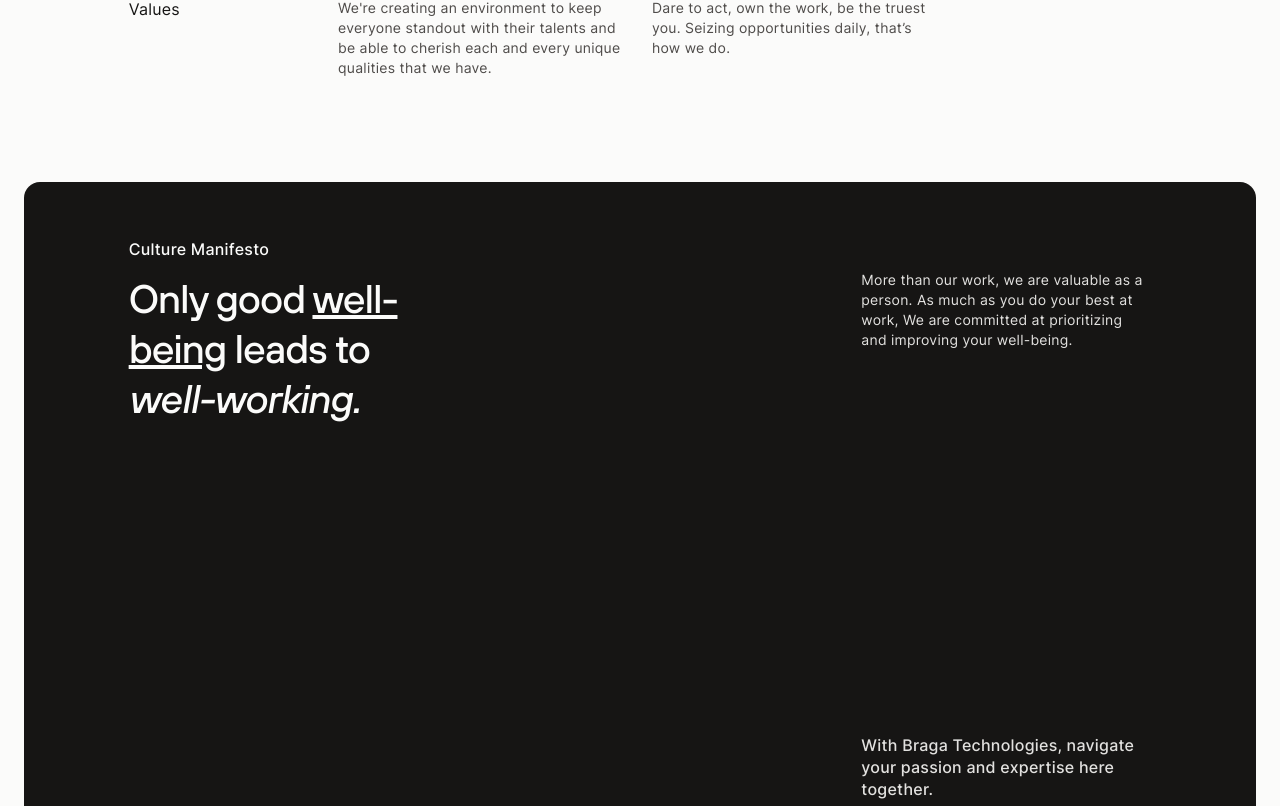
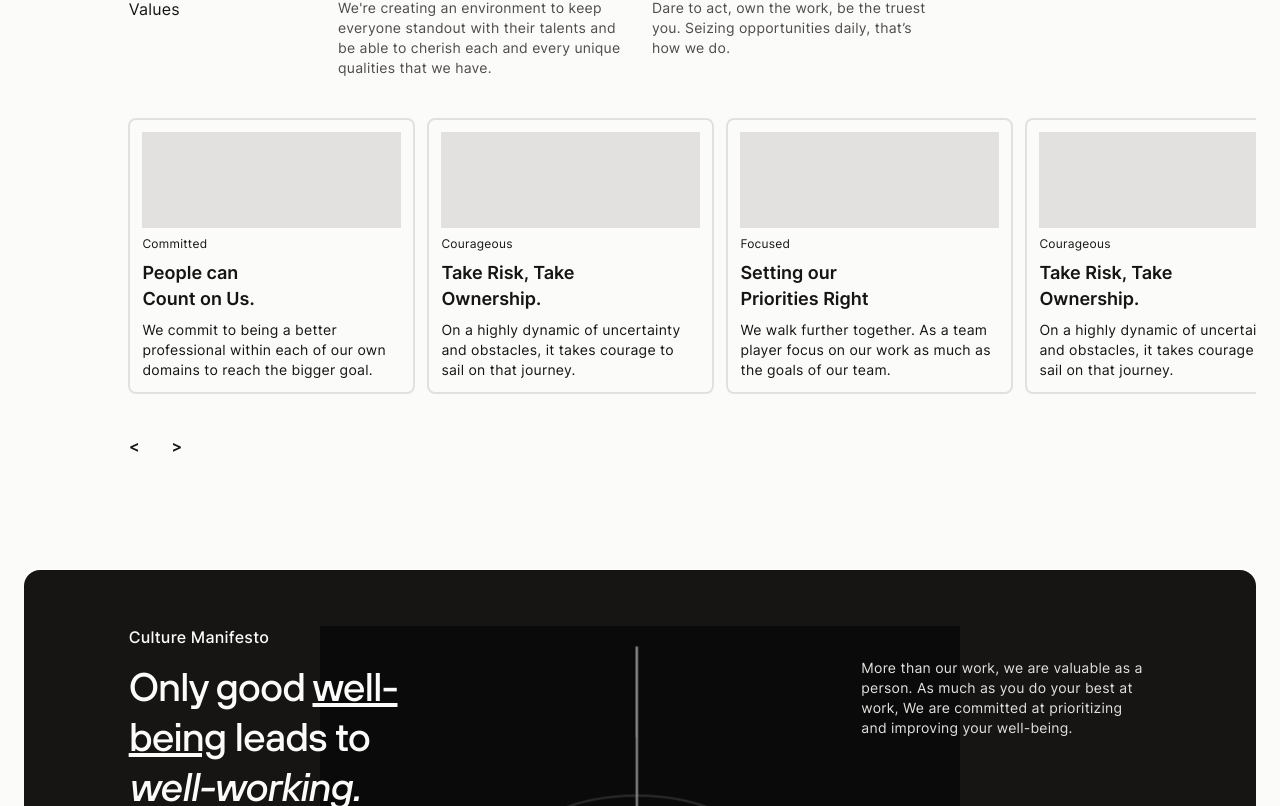
Before and after one commit to FelineJTD/braga-technologies-main-site, a Next.js app: page /company/culture in a window 1280 px wide. Shown: the part 334-1140 px from the top of the page. Built offline with nearby package versions, Linux system fonts and the light colour scheme.

Commit message:
add bg image to scroll area

```diff
--- a/pages/company/culture.js
+++ b/pages/company/culture.js
@@ -7,6 +7,29 @@ import CardTeam from '../../components/card-team';
 export default function Culture() {
   const Departments = ['Management', 'Design', 'Development', 'Technology', 'Operation', 'General Affairs', 'Others'];
   const lastSectionImage = "https://picsum.photos/1080/1920";
+
+  const Values = [
+    {
+      title: 'Committed',
+      headline: 'People can Count on Us.',
+      desc: 'We commit to being a better professional within each of our own domains to reach the bigger goal.',
+    },
+    {
+      title: 'Courageous',
+      headline: 'Take Risk, Take Ownership.',
+      desc: 'On a highly dynamic of uncertainty and obstacles, it takes courage to sail on that journey.',
+    },
+    {
+      title: 'Focused',
+      headline: 'Setting our Priorities Right',
+      desc: 'We walk further together. As a team player focus on our work as much as the goals of our team.',
+    },
+    {
+      title: 'Courageous',
+      headline: 'Take Risk, Take Ownership.',
+      desc: 'On a highly dynamic of uncertainty and obstacles, it takes courage to sail on that journey.',
+    },
+  ]
 
   const Team = [
     {
@@ -65,6 +88,20 @@ export default function Culture() {
     },
   ]
 
+  const valuesRef = useRef();
+
+  // ** scroll **
+  const scroll = (elementRef, scrollAmount) => {
+    const currOffset = elementRef.current.scrollLeft;
+    let element = elementRef.current;
+    if (element) {
+      element.scrollTo({
+        left: currOffset + scrollAmount,
+        behavior: 'smooth'
+      });
+    }
+  }
+
   const [selectedDepartment, setSelectedDepartment] = useState(Departments[0]);
 
   const [fullTeam, setFullTeam] = useState(Team);
@@ -108,17 +145,47 @@ export default function Culture() {
           <p className='row-start-3 col-start-2 col-span-2'>Values</p>
           <p className='row-start-3 text-sm text-gray-600 col-span-3'>We&apos;re creating an environment to keep everyone standout with their talents and be able to cherish each and every unique qualities that we have.</p>
           <p className='row-start-3 text-sm text-gray-600 col-span-3'>Dare to act, own the work, be the truest you. Seizing opportunities daily, that’s how we do.</p>
+          {/* carousel */}
+          <div className='col-start-1 col-span-12 flex space-x-3 overflow-auto no-scrollbar w-full mt-10' ref={valuesRef}>
+            <div className='min-w-[7.5%] h-full' />
+            {
+              Values.map((value, index) => (
+                <div key={index} className='flex flex-col space-y-2 min-w-[287px] w-full rounded-lg p-3 border-2 border-gray-200'>
+                  <div className='bg-gray-200 w-full h-24'/>
+                  <p className='text-xs'>{value.title}</p>
+                  <h5 className='w-7/12'>{value.headline}</h5>
+                  <p className='text-sm'>{value.desc}</p>
+                </div>
+              ))
+            }
+          </div>
+          {/* TODO: change to icon */}
+          <div className='col-start-2 col-span-11 -ml-4 mt-8'>
+            <button
+              className='border-0 hover:text-primary duration-200'
+              onClick={() => scroll(valuesRef, -200)}
+            >
+              &lt;
+            </button>
+            <button
+              className='border-0 hover:text-primary duration-200'
+              onClick={() => scroll(valuesRef, 200)}
+            >
+              &gt;
+            </button>
+          </div>
         </section>
 
         <section ref={scrollAreaRef} className={`defaultGrid py-14 text-gray-50 bg-gray-900 ${isScrollArea? 'mt-0 mx-0 px-6 xl:px-[calc(10%+1.5rem)]' : 'mt-12 mx-6 rounded-2xl px-0 xl:px-[10%]'} duration-500`}>
-          <div className='col-start-2 col-span-3 sticky top-14'>
+          <img src='/company/bg.png' alt='' className='absolute z-0 justify-self-center w-1/2 h-[140%] object-cover' />
+          <div className='col-start-2 col-span-3 sticky top-14 z-10'>
             <p className='bold mb-4'>Culture Manifesto</p>
             <h2>Only good <u>well-being</u> leads to <i>well-working.</i></h2>
           </div>
-          <p className='col-start-9 col-span-3 text-gray-200 mt-8 mb-[44vh] text-sm'>More than our work, we are valuable as a person. As much as you do your best at work, We are committed at prioritizing and improving your well-being.</p>
-          <p className='col-start-9 col-span-3 text-gray-200 mt-8 bold mb-[44vh]'>With Braga Technologies, navigate your passion and expertise here together.</p>
-          <p className='col-start-9 col-span-3 text-gray-200 mt-8 bold'>Braga’s living systems, and playbook are designed to ensure you have a wholly impeccable experience here.</p>
-          <button className='col-start-9 col-span-2 text-gray-200 mt-8 bold buttonDark'>Grow With Us &gt;</button>
+          <p className='col-start-9 col-span-3 text-gray-200 mt-8 mb-[44vh] text-sm relative z-10'>More than our work, we are valuable as a person. As much as you do your best at work, We are committed at prioritizing and improving your well-being.</p>
+          <p className='col-start-9 col-span-3 text-gray-200 mt-8 bold mb-[44vh] relative z-10'>With Braga Technologies, navigate your passion and expertise here together.</p>
+          <p className='col-start-9 col-span-3 text-gray-200 mt-8 text-sm relative z-10'>Braga’s living systems and playbook are designed to ensure you have a wholly impeccable experience here.</p>
+          <button className='col-start-9 col-span-2 text-gray-200 mt-8 buttonDark relative z-10'>Grow With Us &gt;</button>
         </section>
 
         {/* 01 */}
```
Also changed, not shown: public/company/bg.png (added).
